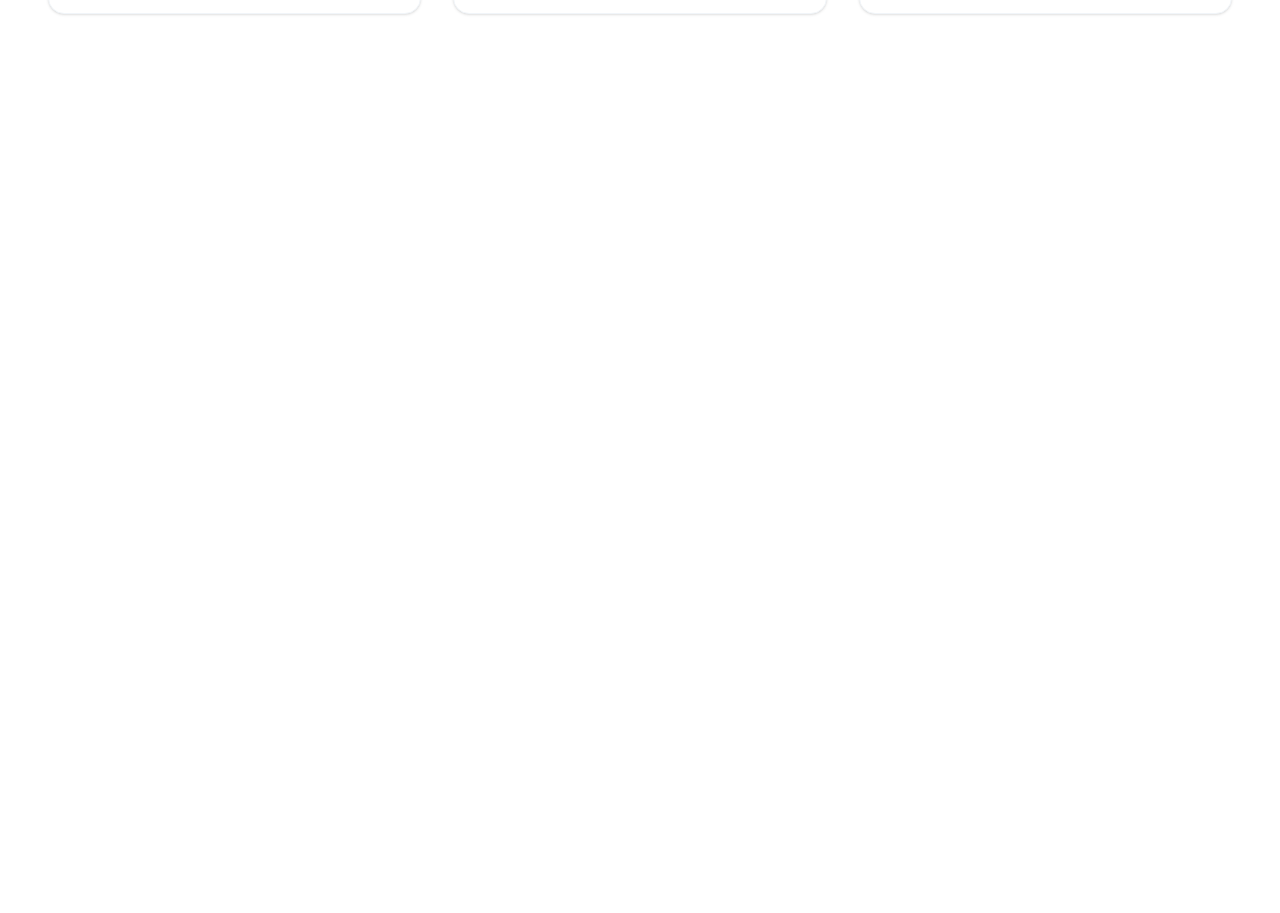
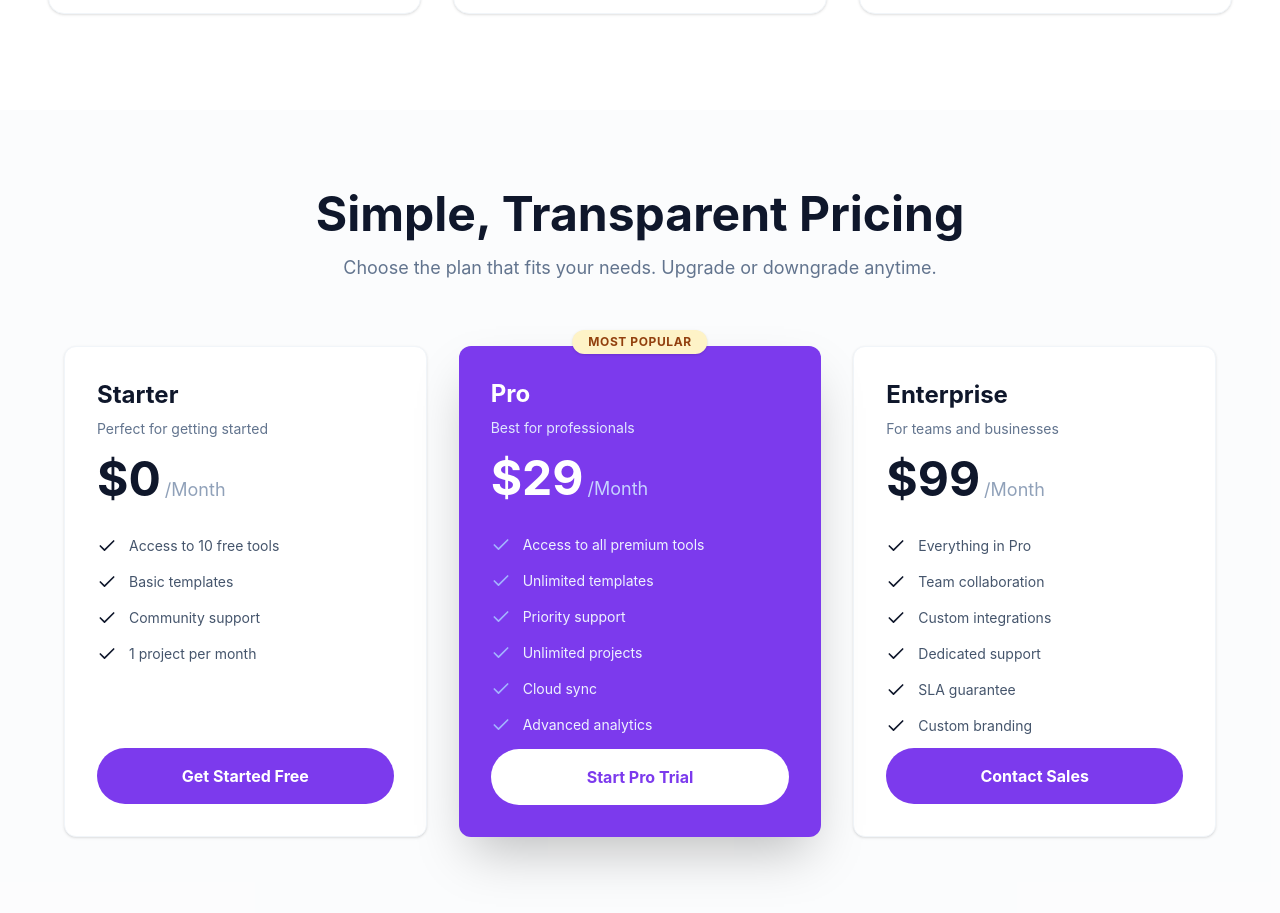
Before and after one commit to rahad404/assignment-06-PH-B13, a React (Vite) app: page / in a window 1280 px wide. Shown: the part 1405-2318 px from the top of the page. Before the commit the page ends 1515 px from the top, so only its background shows below. Built offline with nearby package versions, Linux system fonts and the light colour scheme.

Commit message:
add pricing section

```diff
--- a/src/App.jsx
+++ b/src/App.jsx
@@ -2,6 +2,7 @@ import Banner from "./components/Banner"
 import NavBar from "./components/NavBar"
 import StatBar from "./components/StatBar"
 import GetStarted from "./components/GetStarted"
+import Pricing from "./components/Pricing"
 
 function App() {
   const data = {
@@ -14,11 +15,12 @@ function App() {
   }
   return (
     <>
-      <NavBar data={data}/>
+      <NavBar data={data} />
       <Banner />
       <StatBar />
 
       <GetStarted />
+      <Pricing />
     </>
   )
 }
--- /dev/null
+++ b/src/components/Pricing.jsx
@@ -0,0 +1,97 @@
+import { Check } from 'lucide-react';
+
+const Pricing = () => {
+   const plans = [
+      {
+         name: 'Starter',
+         description: 'Perfect for getting started',
+         price: '0',
+         features: ['Access to 10 free tools', 'Basic templates', 'Community support', '1 project per month'],
+         buttonText: 'Get Started Free',
+         isPopular: false,
+      },
+      {
+         name: 'Pro',
+         description: 'Best for professionals',
+         price: '29',
+         features: ['Access to all premium tools', 'Unlimited templates', 'Priority support', 'Unlimited projects', 'Cloud sync', 'Advanced analytics'],
+         buttonText: 'Start Pro Trial',
+         isPopular: true,
+      },
+      {
+         name: 'Enterprise',
+         description: 'For teams and businesses',
+         price: '99',
+         features: ['Everything in Pro', 'Team collaboration', 'Custom integrations', 'Dedicated support', 'SLA guarantee', 'Custom branding'],
+         buttonText: 'Contact Sales',
+         isPopular: false,
+      },
+   ];
+
+   return (
+      <section className="py-20 px-6 bg-slate-50/50">
+         <div className="max-w-7xl mx-auto text-center mb-16">
+            <h2 className="text-4xl md:text-5xl font-bold text-slate-900 mb-4">
+               Simple, Transparent Pricing
+            </h2>
+            <p className="text-slate-500 text-lg">
+               Choose the plan that fits your needs. Upgrade or downgrade anytime.
+            </p>
+         </div>
+
+         <div className="max-w-6xl mx-auto grid grid-cols-1 md:grid-cols-3 gap-8 items-stretch">
+         {plans.map((plan) => (
+            <div key={plan.name}
+               className={`relative rounded-xl p-8 duration-300 flex flex-col ${
+               plan.isPopular
+                  ? 'bg-[#7C3AED] text-white shadow-2xl z-10'
+                  : 'bg-white text-slate-900 border border-slate-100 shadow-sm'
+               }`}>
+
+               {plan.isPopular && (
+               <div className="absolute -top-4 left-1/2 -translate-x-1/2 bg-[#FEF3C7] text-[#92400E] px-4 py-1 rounded-full text-xs font-bold uppercase tracking-wider shadow-sm">
+                  Most Popular
+               </div>
+               )}
+
+               <div className="mb-4">
+               <h3 className={`text-2xl font-bold mb-2 ${plan.isPopular ? 'text-white' : 'text-slate-900'}`}>
+                  {plan.name}
+               </h3>
+               <p className={`text-sm ${plan.isPopular ? 'text-indigo-100' : 'text-slate-500'}`}>
+                  {plan.description}
+               </p>
+               </div>
+
+               <div className="mb-8 flex items-baseline gap-1">
+               <span className="text-5xl font-bold">${plan.price}</span>
+               <span className={`text-lg ${plan.isPopular ? 'text-indigo-200' : 'text-slate-400'}`}>/Month</span>
+               </div>
+
+               <ul className="space-y-4 mb-3 text-left flex-grow">
+               {plan.features.map((feature, i) => (
+                  <li key={i} className="flex items-start gap-3">
+                     <Check className={`w-5 h-5 shrink-0 ${plan.isPopular ? 'text-indigo-300' : ''}`} />
+                     <span className={`text-sm ${plan.isPopular ? 'text-indigo-50' : 'text-slate-600'}`}>
+                     {feature}
+                     </span>
+                  </li>
+               ))}
+               </ul>
+
+               <button
+               className={`w-full py-4 rounded-full font-bold transition-colors mt-auto ${
+                  plan.isPopular
+                     ? 'bg-white text-[#7C3AED] hover:bg-slate-50'
+                     : 'bg-[#7C3AED] text-white hover:bg-[#6D28D9]'
+               }`}>
+                  {plan.buttonText}
+               </button>
+            </div>
+         ))}
+         </div>
+      </section>
+   );
+};
+
+export default Pricing;
--- a/src/components/StatBar.jsx
+++ b/src/components/StatBar.jsx
@@ -1,5 +1,3 @@
-import React from 'react';
-
 const StatBar = () => {
    const stats = [
       { label: 'Active Users', value: '50K+' },
```
Also changed, not shown: src/components/Banner.jsx (indentation only). Lines whose indentation alone changed are shown as unchanged.
